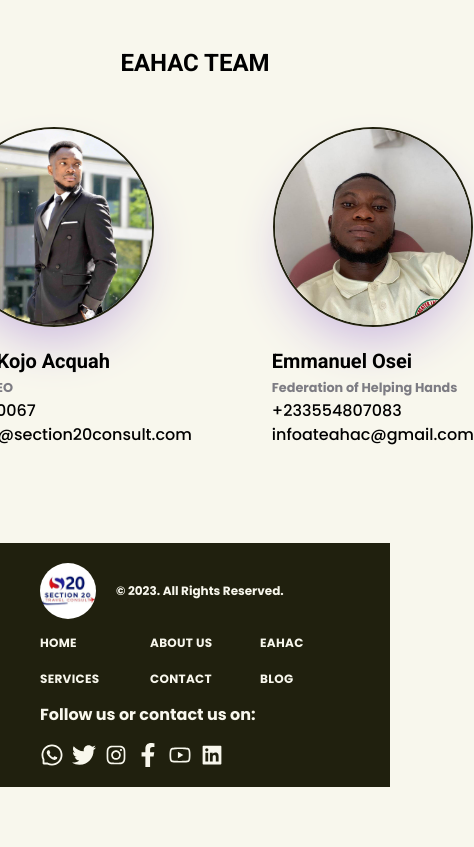
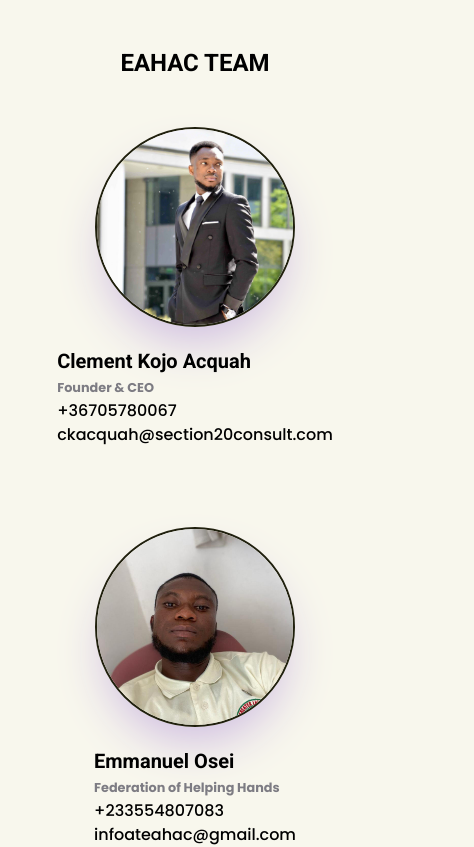
Before and after one commit to Jasoneli/section20-consult, a Next.js app: page /ehac in a window 390 px wide. Shown: the part 2020-2867 px from the top of the page, 474 px wide, since content can reach past the window. Before the commit the page ends 2807 px from the top, so only its background shows below. Built offline with nearby package versions, Linux system fonts and the light colour scheme.

Commit message:
fix style

```diff
--- a/components/EhacTeam.tsx
+++ b/components/EhacTeam.tsx
@@ -45,7 +45,7 @@ const EhacTeam = () => {
         <h2 className="text-2xl lg:text-4xl  uppercase font-bold  text-center">
           Eahac Team
         </h2>
-        <div className="mt-12 flex justify-center items-center gap-20">
+        <div className="mt-12 flex flex-col lg:flex-row justify-center items-center gap-20">
           <div className="flex flex-col gap-5 items-center">
             <Image
               className="rounded-full border-2 border-textColor object-cover shadow-2xl shadow-secondary"
```
